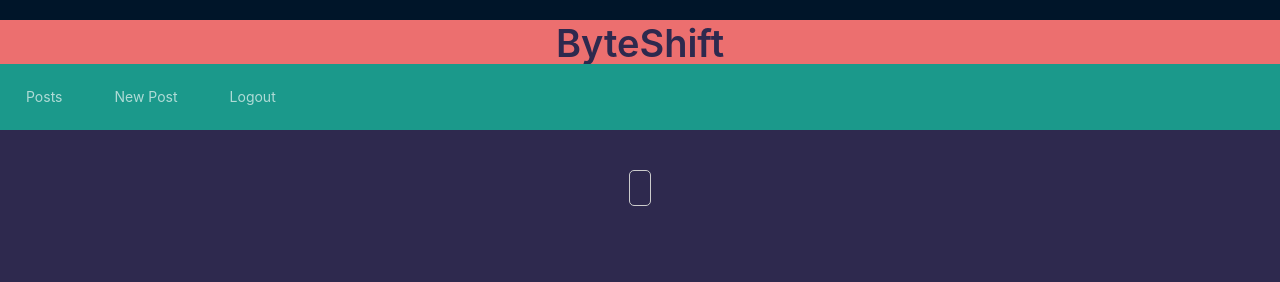
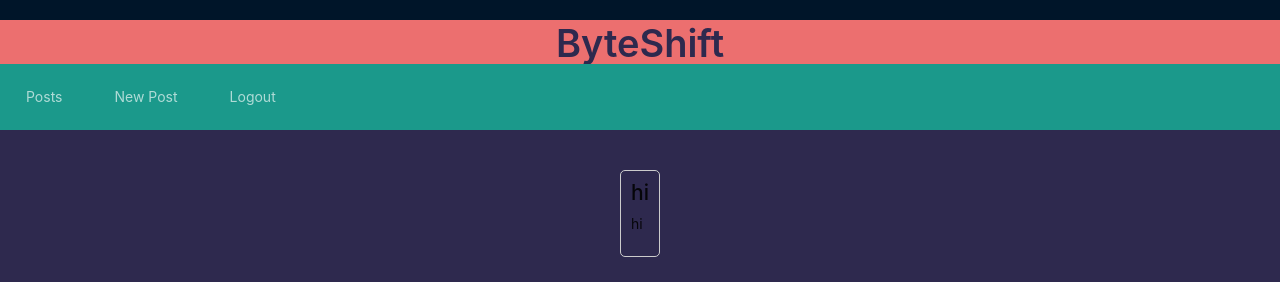
Before and after one commit to melissakikta/ByteShift, a React (Vite) app in the folder client/: page /collection in a window 1280 px wide. Shown: the top 282 px of the page. Built offline with nearby package versions, Linux system fonts and the light colour scheme.

Commit message:
minor fixes in the mutations used in client side

```diff
--- a/client/src/App.tsx
+++ b/client/src/App.tsx
@@ -1,5 +1,4 @@
 import "antd/dist/reset.css"; // Ensures the latest version styles are applied
-import React from 'react';
 import {
   ApolloClient,
   InMemoryCache,
--- a/client/src/Pages/PostDisplay.tsx
+++ b/client/src/Pages/PostDisplay.tsx
@@ -1,11 +1,11 @@
 import React from 'react';
+import type Post from '../interfaces/Post';
 
-interface PostDisplayProps {
-    title: string;
-    content: string;
-}
+const PostDisplay: React.FC<Post> = () => {
+    // placeholder data
+    const title='hi';
+    const content='hi';
 
-const PostDisplay: React.FC<PostDisplayProps> = ({ title, content }) => {
     return (
         <div style={{ marginTop: '20px', padding: '10px', border: '1px solid #ccc', borderRadius: '5px' }}>
             <h2>{title}</h2>
--- a/client/src/components/PostForms/blogPost.tsx
+++ b/client/src/components/PostForms/blogPost.tsx
@@ -107,7 +107,7 @@ const BlogPost: React.FC = () => {
               {loading ? "Submitting..." : "Submit Link"}
             </Button>
             <Button
-              htmlType="rest"
+              htmlType="reset"
               onClick={() => form.resetFields()}
               className="custom-menu-item"
             >
--- a/client/src/components/PostForms/codePost.tsx
+++ b/client/src/components/PostForms/codePost.tsx
@@ -99,7 +99,7 @@ const CodePost: React.FC = () => {
               {loading ? "Submitting..." : "Submit Link"}
             </Button>
             <Button
-              htmlType="rest"
+              htmlType="reset"
               onClick={() => form.resetFields()}
               className="custom-menu-item"
             >
--- a/client/src/components/PostForms/linkPost.tsx
+++ b/client/src/components/PostForms/linkPost.tsx
@@ -99,7 +99,7 @@ const LinkPost: React.FC = () => {
               {loading ? "Submitting..." : "Submit Link"}
             </Button>
             <Button
-              htmlType="rest"
+              htmlType="reset"
               onClick={() => form.resetFields()}
               className="custom-menu-item"
             >
```
Also changed, not shown: client/src/main.tsx (+4 -5 lines).
